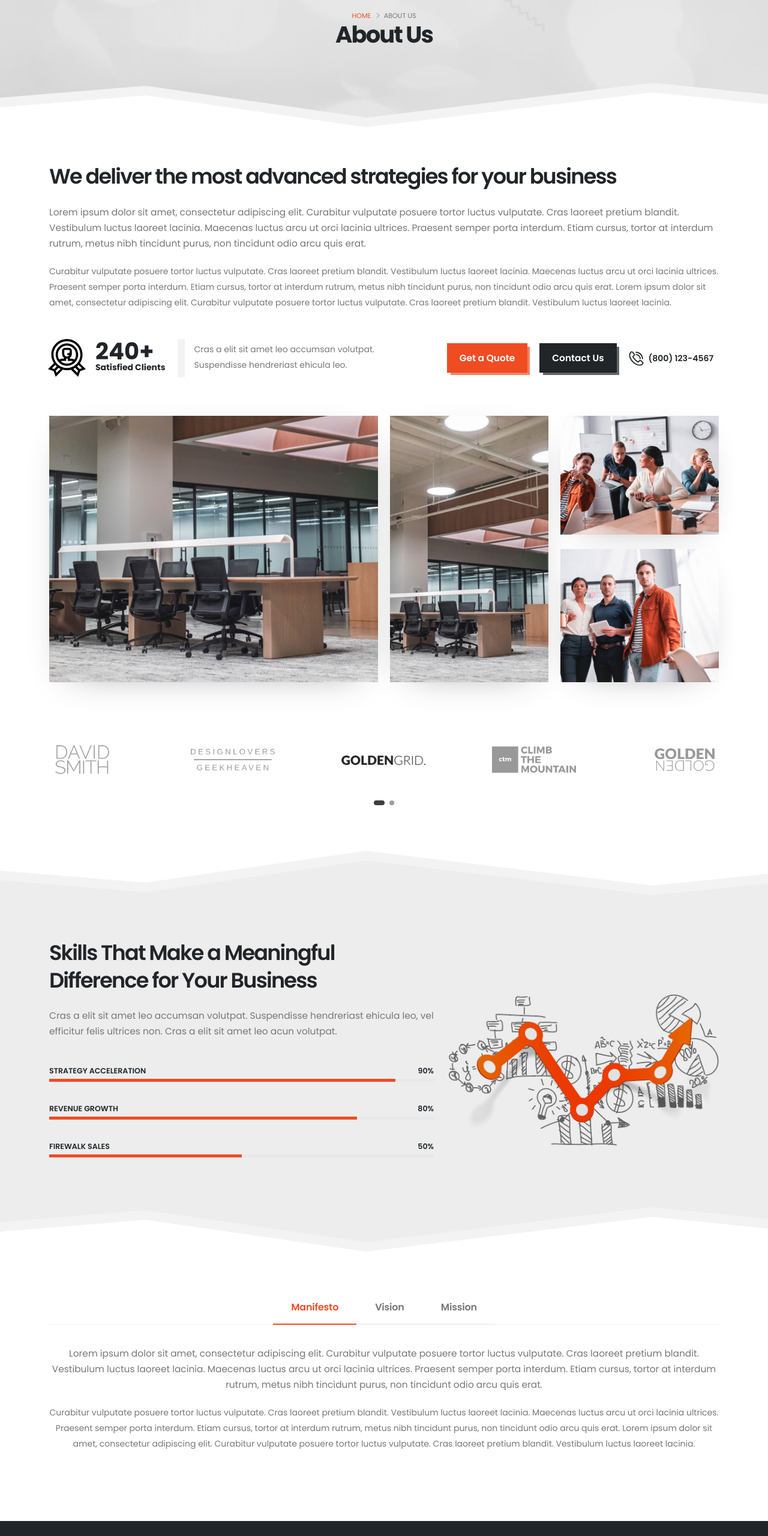
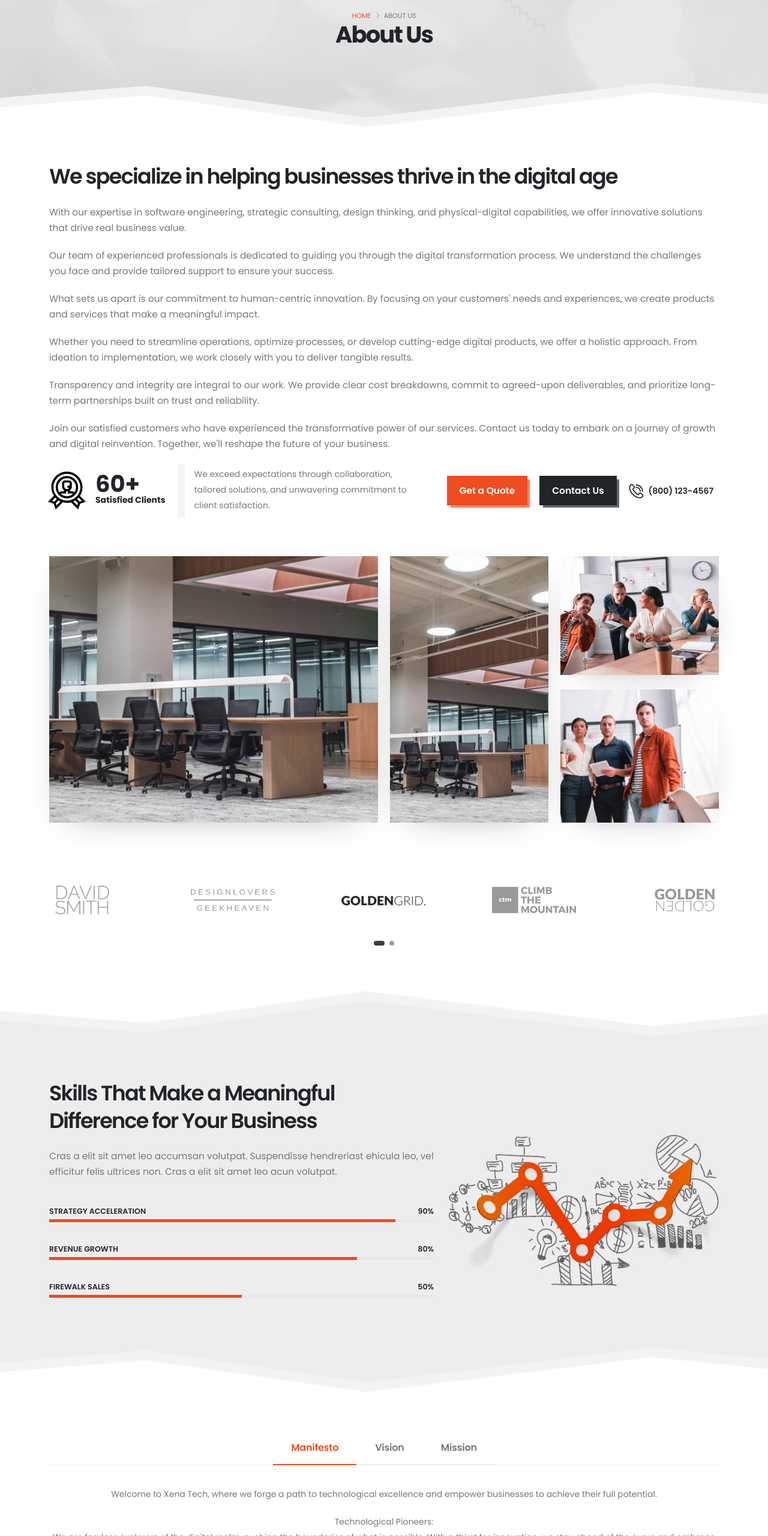
Before and after one commit to tant/xenatechco, a plain HTML site: page about.html in a window 1280 px wide. Shown: the part 240-2800 px from the top of the page at 60% size. Drawn offline with Linux system fonts and the light colour scheme; some packages are replaced by stand-ins of ours.

Commit message:
sua cac noi dung cua anh son ngay 19/5

```diff
--- a/about.html
+++ b/about.html
@@ -234,9 +234,17 @@
 				<div class="container pt-3 mt-4">
 					<div class="row">
 						<div class="col">
-							<h2 class="text-9 text-lg-5 text-xl-9 line-height-3 text-transform-none font-weight-semibold mb-4 mb-lg-3 mb-xl-4 appear-animation" data-appear-animation="fadeInUpShorter" data-appear-animation-delay="250">We deliver the most advanced strategies for your business</h2>
-							<p class="text-3-5 appear-animation" data-appear-animation="fadeInUpShorter" data-appear-animation-delay="500">Lorem ipsum dolor sit amet, consectetur adipiscing elit. Curabitur vulputate posuere tortor luctus vulputate. Cras laoreet pretium blandit. Vestibulum luctus laoreet lacinia. Maecenas luctus arcu ut orci lacinia ultrices. Praesent semper porta interdum. Etiam cursus, tortor at interdum rutrum, metus nibh tincidunt purus, non tincidunt odio arcu quis erat.</p>
-							<p class="mb-5 appear-animation" data-appear-animation="fadeInUpShorter" data-appear-animation-delay="750">Curabitur vulputate posuere tortor luctus vulputate. Cras laoreet pretium blandit. Vestibulum luctus laoreet lacinia. Maecenas luctus arcu ut orci lacinia ultrices. Praesent semper porta interdum. Etiam cursus, tortor at interdum rutrum, metus nibh tincidunt purus, non tincidunt odio arcu quis erat. Lorem ipsum dolor sit amet, consectetur adipiscing elit. Curabitur vulputate posuere tortor luctus vulputate. Cras laoreet pretium blandit. Vestibulum luctus laoreet lacinia. </p>
+							<h2 class="text-9 text-lg-5 text-xl-9 line-height-3 text-transform-none font-weight-semibold mb-4 mb-lg-3 mb-xl-4 appear-animation" data-appear-animation="fadeInUpShorter" data-appear-animation-delay="250">We specialize in helping businesses thrive in the digital age</h2>
+							<p class="text-3-5 appear-animation" data-appear-animation="fadeInUpShorter" data-appear-animation-delay="500">With our expertise in software engineering, strategic consulting, design thinking, and physical-digital capabilities, we offer innovative solutions that drive real business value.</p>
+							<p class="text-3-5 appear-animation" data-appear-animation="fadeInUpShorter" data-appear-animation-delay="500">Our team of experienced professionals is dedicated to guiding you through the digital transformation process. We understand the challenges you face and provide tailored support to ensure your success.</p>
+							<p class="text-3-5 appear-animation" data-appear-animation="fadeInUpShorter" data-appear-animation-delay="500">What sets us apart is our commitment to human-centric innovation. By focusing on your customers' needs and experiences, we create products and services that make a meaningful impact.</p>
+							<p class="text-3-5 appear-animation" data-appear-animation="fadeInUpShorter" data-appear-animation-delay="500">Whether you need to streamline operations, optimize processes, or develop cutting-edge digital products, we offer a holistic approach. From ideation to implementation, we work closely with you to deliver tangible results.</p>
+							<p class="text-3-5 appear-animation" data-appear-animation="fadeInUpShorter" data-appear-animation-delay="500">Transparency and integrity are integral to our work. We provide clear cost breakdowns, commit to agreed-upon deliverables, and prioritize long-term partnerships built on trust and reliability.</p>
+							<p class="text-3-5 appear-animation" data-appear-animation="fadeInUpShorter" data-appear-animation-delay="500">Join our satisfied customers who have experienced the transformative power of our services. Contact us today to embark on a journey of growth and digital reinvention. Together, we'll reshape the future of your business.</p>
+							<!--
+								<p class="mb-5 appear-animation" data-appear-animation="fadeInUpShorter" data-appear-animation-delay="750"></p>
+							-->
+
 							<div class="row row-gutter-sm align-items-center pb-3 mb-5">
 								<div class="col-lg-6 col-xl-7">
 									<div class="row flex-xl-nowrap align-items-center mb-4 mb-lg-0">
@@ -244,14 +252,14 @@
 											<div class="d-flex appear-animation" data-appear-animation="fadeInRightShorter" data-appear-animation-delay="1000">
 												<img width="63" height="63" src="img/icons/label.svg" alt="" data-icon data-plugin-options="{'onlySVG': true, 'extraClass': 'd-lg-none d-xl-block'}" />
 												<span class="text-3 font-weight-bold text-color-dark pt-2 ms-3">
-													<strong class="d-block font-weight-bold text-10 mb-0">240+</strong>
+													<strong class="d-block font-weight-bold text-10 mb-0">60+</strong>
 													Satisfied Clients
 												</span>
 											</div>
 										</div>
 										<div class="col-sm-7 col-md-8">
 											<blockquote class="custom-blockquote-style-1 m-0 pt-1 pb-2 appear-animation" data-appear-animation="fadeInRightShorter" data-appear-animation-delay="1200">
-												<p class="mb-0">Cras a elit sit amet leo accumsan volutpat. Suspendisse hendreriast ehicula leo. </p>
+												<p class="mb-0">We exceed expectations through collaboration, tailored solutions, and unwavering commitment to client satisfaction.</p>
 											</blockquote>
 										</div>
 									</div>
@@ -394,25 +402,30 @@
 								<div class="tab-content">
 									<div class="tab-pane active" id="tabsNavigationManifesto">
 										<div class="text-center">
-											<p class="text-3-5">Lorem ipsum dolor sit amet, consectetur adipiscing elit. Curabitur vulputate posuere tortor luctus vulputate. Cras laoreet pretium blandit. Vestibulum luctus laoreet lacinia. Maecenas luctus arcu ut orci lacinia ultrices. Praesent semper porta interdum. Etiam cursus, tortor at interdum rutrum, metus nibh tincidunt purus, non tincidunt odio arcu quis erat.</p>
-											<p class="text-3">Curabitur vulputate posuere tortor luctus vulputate. Cras laoreet pretium blandit. Vestibulum luctus laoreet lacinia. Maecenas luctus arcu ut orci lacinia ultrices. Praesent semper porta interdum. Etiam cursus, tortor at interdum rutrum, metus nibh tincidunt purus, non tincidunt odio arcu quis erat. Lorem ipsum dolor sit amet, consectetur adipiscing elit. Curabitur vulputate posuere tortor luctus vulputate. Cras laoreet pretium blandit. Vestibulum luctus laoreet lacinia. </p>
+											<p class="text-3">Welcome to Xena Tech, where we forge a path to technological excellence and empower businesses to achieve their full potential.</p>
+											<p class="text-3">Technological Pioneers:<br/> We are fearless explorers of the digital realm, pushing the boundaries of what is possible. With a thirst for innovation, we stay ahead of the curve and embrace emerging technologies to deliver cutting-edge solutions.</p>
+											<p class="text-3">Client Success:<br/> Your success is our purpose. We take the time to truly understand your unique challenges, goals, and aspirations. By collaborating closely with you, we craft tailor-made solutions that drive tangible results and propel your business forward.</p>
+											<p class="text-3">Relentless Pursuit of Quality:<br/> We hold ourselves to the highest standards of excellence. Our meticulous attention to detail, rigorous quality assurance processes, and continuous improvement mindset ensure that we deliver software solutions of the utmost quality and reliability.</p>
+											<p class="text-3">Agile and Adaptable:<br/> In an ever-evolving digital landscape, agility is key. We embrace agile methodologies, enabling us to adapt quickly to changing requirements, deliver incremental value, and maintain a competitive edge in the fast-paced business environment.</p>
+											<p class="text-3">Transparent Collaboration:<br/> We believe in the power of transparent collaboration. Throughout our partnership, we foster open and honest communication, ensuring that you are informed and involved every step of the way. Together, we forge a strong and trusted relationship.</p>
+											<p class="text-3">People and Talent:<br/> Our greatest asset is our people. We are a team of passionate and skilled professionals who thrive on challenges. We invest in continuous learning, nurture talent, and cultivate a supportive environment that fosters personal growth and professional development.</p>
+											<p class="text-3">Ethical Conduct:<br/> We uphold the highest ethical standards in all aspects of our business. We respect confidentiality, protect intellectual property, and handle sensitive data with utmost care. Trust and integrity are the cornerstones of our relationships.</p>
+											<p class="text-3">Social Responsibility:<br/> We are committed to making a positive impact beyond business. We actively seek opportunities to contribute to the well-being of society and the environment. By embracing sustainable practices and supporting community initiatives, we aim to leave a lasting legacy.</p>
+											<p class="text-3">At Xena Tech, we are driven by our manifesto to be at the forefront of technology, deliver exceptional client experiences, and create a brighter future. Join us on this exciting journey as we harness the power of software to revolutionize your business. Together, let's build a bridge to success.</p>
 										</div>
 									</div>
 									<div class="tab-pane" id="tabsNavigationVision">
 										<div class="text-center">
-											<p class="text-3-5">Lorem ipsum dolor sit amet, consectetur adipiscing elit. Curabitur vulputate posuere tortor luctus vulputate. Cras laoreet pretium blandit. Vestibulum luctus laoreet lacinia. Maecenas luctus arcu ut orci lacinia ultrices. Praesent semper porta interdum. Etiam cursus, tortor at interdum rutrum, metus nibh tincidunt purus, non tincidunt odio arcu quis erat.</p>
-											<p class="text-3">Curabitur vulputate posuere tortor luctus vulputate. Cras laoreet pretium blandit. Vestibulum luctus laoreet lacinia. Maecenas luctus arcu ut orci lacinia ultrices. Cras laoreet pretium blandit. Vestibulum luctus laoreet lacinia. </p>
+											<p class="text-3-5">At Xena Tech, our vision is to be the leading software outsourcing partner, empowering businesses worldwide with transformative technology solutions. We strive to revolutionize industries, drive innovation, and enable our clients to achieve unparalleled success in the digital era. Through our expertise, dedication, and unwavering commitment to excellence, we aim to shape a future where technology seamlessly integrates with human potential, creating limitless possibilities for growth and advancement.</p>
 										</div>
 									</div>
 									<div class="tab-pane" id="tabsNavigationMission">
 										<div class="text-center">
-											<p class="text-3-5">Lorem ipsum dolor sit amet, consectetur adipiscing elit. Curabitur vulputate posuere tortor luctus vulputate. Praesent semper porta interdum. Etiam cursus, tortor at interdum rutrum, metus nibh tincidunt purus, non tincidunt odio arcu quis erat.</p>
-											<p class="text-3">Curabitur vulputate posuere tortor luctus vulputate. Cras laoreet pretium blandit. Vestibulum luctus laoreet lacinia. Maecenas luctus arcu ut orci lacinia ultrices. Praesent semper porta interdum. Etiam cursus, tortor at interdum rutrum, metus nibh tincidunt purus, non tincidunt odio arcu quis erat. Lorem ipsum dolor sit amet, consectetur adipiscing elit. Curabitur vulputate posuere tortor luctus vulputate. Cras laoreet pretium blandit. Vestibulum luctus laoreet lacinia. </p>
+											<p class="text-3-5">At Xena Tech, our mission is to deliver exceptional software outsourcing services that empower businesses to thrive in the digital landscape. We are dedicated to providing innovative and reliable solutions that drive tangible results for our clients. Through our deep expertise, collaborative approach, and unwavering commitment to quality, we strive to exceed expectations and build long-lasting partnerships. With a focus on customer success, continuous learning, and ethical practices, we aim to be the trusted technology partner that unlocks the full potential of our clients' businesses, enabling them to achieve their goals and shape a successful future.</p>
 										</div>
 									</div>
 								</div>
 							</div>
-
 						</div>
 					</div>
 				</div>
```
Also changed, not shown: index.html (+7 -7 lines).
